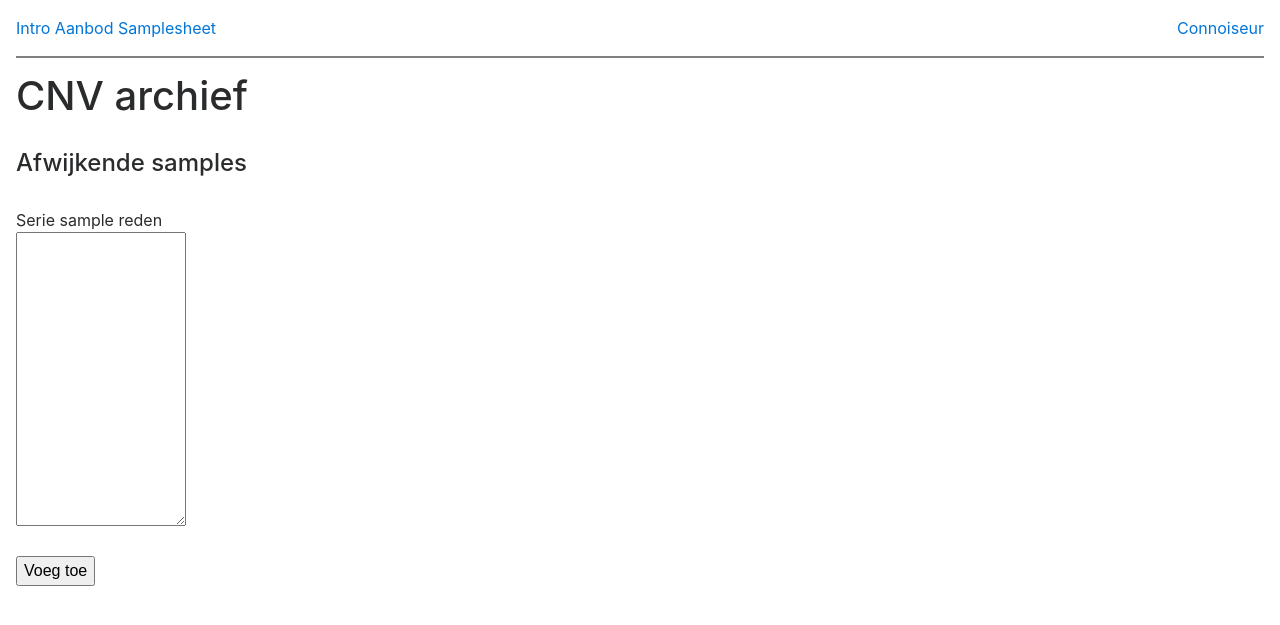
After one commit to martinhaagmans/ngswebsite, a Flask app: page /nonarchive/ in a window 1280 px wide. The commit adds this page. Shown: the top 625 px of the page. Run offline with Flask 2, Linux system fonts and the light colour scheme; some libraries are stand-ins or nearby versions.

Commit message:
Add nonarchive samles for CNV detection

```diff
--- /dev/null
+++ b/ngswebsite/templates/addnonarchive.html
@@ -0,0 +1,14 @@
+<!-- extend from base layout -->
+{% extends "base.html" %}
+
+{% block content %}
+<h1>CNV archief</h1>
+<br>
+<form method=post name=newpakket>
+    <h4>Afwijkende samples</h4>
+    <br>Serie  sample  reden<br>
+    <textarea rows=12 cols=16 name=samples></textarea><br>
+    <br>
+    <input type=submit value='Voeg toe'>
+</form>
+{% endblock %}
--- a/ngswebsite/templates/uploadlabexcel.html
+++ b/ngswebsite/templates/uploadlabexcel.html
@@ -5,7 +5,7 @@
 <br>
 <form method=post enctype=multipart/form-data>
    <h4>Input</h4>
-   SampleID Barcode Genesiscode <br>
+   SampleID  Barcode  Genesiscode <br>
    <textarea rows=12 cols=24 name=samples></textarea> <br>
    <br>
    <h4>Serienummer</h4>
--- a/ngswebsite/views.py
+++ b/ngswebsite/views.py
@@ -3,10 +3,11 @@ import re
 import json
 import hashlib
 import uuid
+import sqlite3
 from functools import wraps
 from collections import OrderedDict
 
-from flask import Flask, make_response, send_file
+from flask import Flask, make_response
 from flask import render_template, flash, redirect, url_for, request, session
 
 import config as cfg
@@ -133,6 +134,15 @@ def nomenclature_explained():
 @logged_in
 def new_menu():
     return render_template('connoimenu.html')
+
+
+@app.route('/nonarchive/', methods=['GET', 'POST'])
+def show_all_nonarchive_samples():
+    if request.method == 'POST':
+        nonarchives = request.form['samples']
+        for line in nonarchives.split('\n'):
+            serie, sampleID, reason = line.split()
+    return render_template('addnonarchive.html')
 
 
 @app.route('/diagnostiek/')
```
